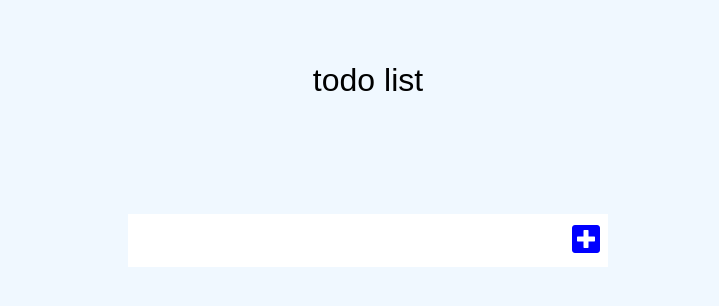
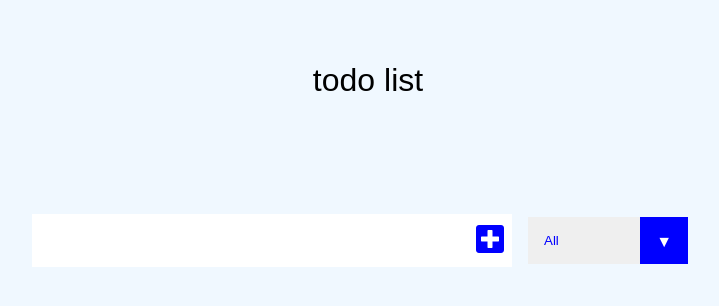
Before and after one commit to jonasDeprund/todolist, a plain HTML site: page index.html in a window 1280 px wide. Shown: the whole page, without its empty margins (272-991 px from the left). Drawn offline with Linux system fonts and the light colour scheme.

Commit message:
filter done

```diff
--- a/app.js
+++ b/app.js
@@ -2,10 +2,12 @@
 const todoInput = document.querySelector('.todo-input')
 const todoButton = document.querySelector('.todo-button')
 const todoList = document.querySelector('.todo-list')
+const filterOption = document.querySelector('.filter-todo')
 
 // Event Listeners
 todoButton.addEventListener('click', addTodo)
 todoList.addEventListener('click', deleteCheck)
+filterOption.addEventListener('click', filterTodo)
 
 // Functions
 
@@ -49,3 +51,28 @@ function deleteCheck(e) {
     todo.classList.toggle('completed')
   }
 }
+
+function filterTodo(e) {
+  const todos = todoList.childNodes
+  todos.forEach(function (todo) {
+    switch (e.target.value) {
+      case 'all':
+        todo.style.display = 'flex'
+        break
+      case 'completed':
+        if (todo.classList.contains('completed')) {
+          todo.style.display = 'flex'
+        } else {
+          todo.style.display = 'none'
+        }
+        break
+      case 'uncompleted':
+        if (!todo.classList.contains('completed')) {
+          todo.style.display = 'none'
+        } else {
+          todo.style.display = 'flex'
+        }
+        break
+    }
+  })
+}
--- a/index.html
+++ b/index.html
@@ -19,6 +19,13 @@
       <button class="todo-button" type="submit">
         <i class="fas fa-plus-square"></i>
       </button>
+      <div class="select">
+        <select name="todos" class="filter-todo">
+          <option value="all" class="all">All</option>
+          <option value="completed" class="all">Completed</option>
+          <option value="uncompleted" class="all">Uncompleted</option>
+        </select>
+      </div>
     </form>
     <div class="todo-conatiner">
       <ul class="todo-list"></ul>
--- a/styles.css
+++ b/styles.css
@@ -100,3 +100,33 @@ form button:hover {
   opacity: 0;
   transform: translateY(50px);
 }
+
+select {
+  -webkit-appearance: none;
+  -moz-appearance: none;
+  appearance: none;
+  outline: none;
+  border: none;
+
+  color: blue;
+  width: 10rem;
+  padding: 1rem;
+  cursor: pointer;
+}
+
+.select {
+  margin: 1rem;
+  position: relative;
+  overflow: hidden;
+}
+
+.select::after {
+  content: '\25BC';
+  position: absolute;
+  color: white;
+  background-color: blue;
+  top: 0;
+  right: 0;
+  padding: 1rem;
+  pointer-events: none;
+}
```
